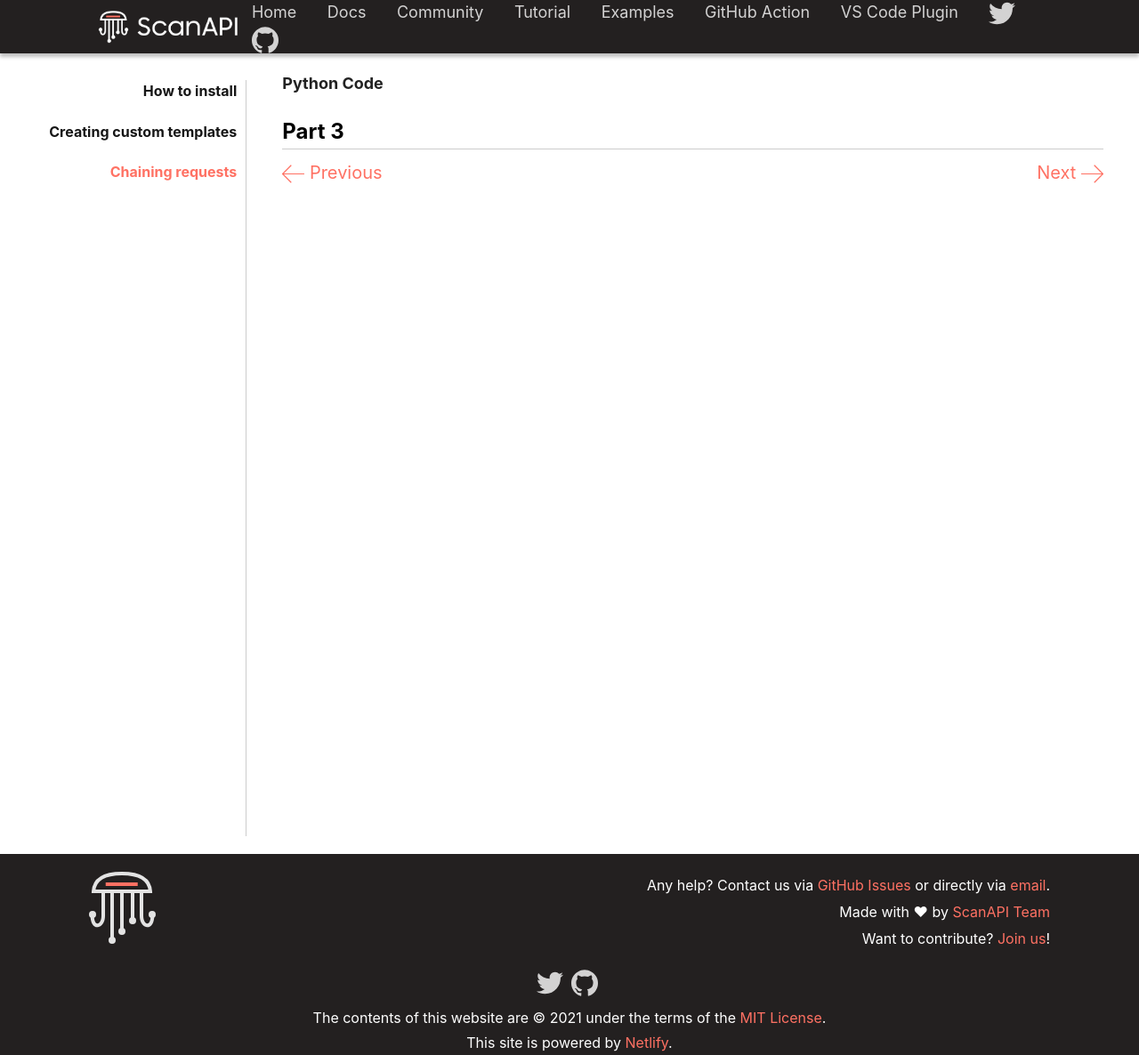
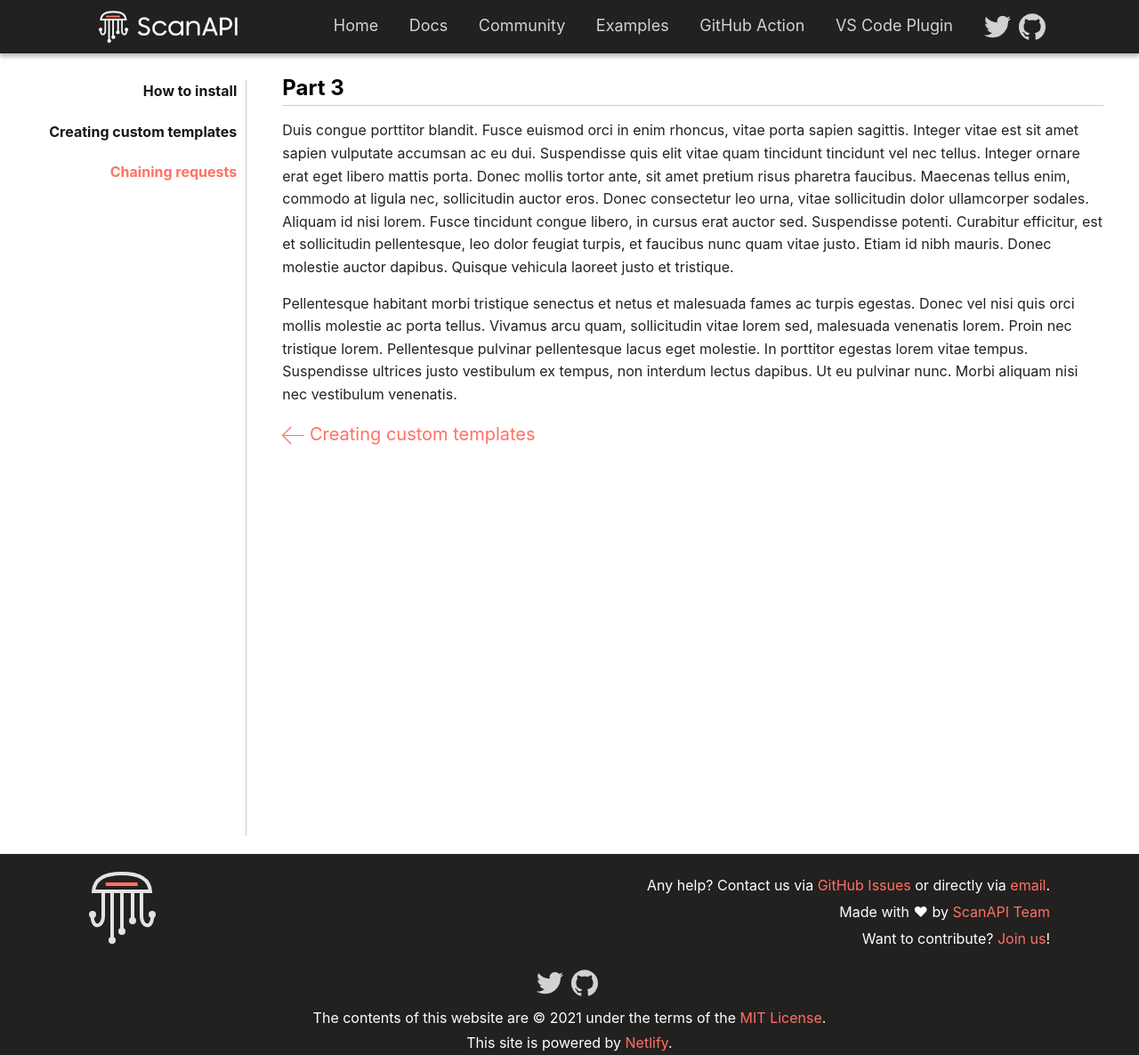
Before and after one commit to scanapi/website, a Jekyll site: the page built from _tutorials/page3.md, in a window 1280 px wide. Shown: the whole page at 89% size. Built offline with Jekyll 4.4.1, drawn with Linux system fonts in a browser that asks for light colours.

Commit message:
Add tutorial pagination next/previous titles

```diff
--- a/_data/navigation.yml
+++ b/_data/navigation.yml
@@ -4,5 +4,5 @@
   link: /docs.html
 - name: Community
   link: /community.html
-- name: Tutorial
-  link: /tutorials/page1.html
+# - name: Tutorial
+#   link: /tutorials/page1.html
--- a/_layouts/tutorial.html
+++ b/_layouts/tutorial.html
@@ -6,15 +6,44 @@ title: Tutorial
 <div class="tutorial">
     <div class="sidenav">
     {% for tutorial_page in site.tutorials %}
-        <a  {% if page.url == tutorial_page.url %} class="current"{% endif %} href="{{ tutorial_page.url | relative_url }}">{{ tutorial_page.name }}</a>
+        <a
+            {% if page.url == tutorial_page.url %}
+                class="current"
+            {% endif %}
+            href="{{ tutorial_page.url | relative_url }}">
+            {{ tutorial_page.name }}
+        </a>
     {% endfor %}
     </div>
     <!-- Page content -->
     <div class="main">
         {{ content }}
         <div class=pagination>
-                <a> <img src="{{"/assets/images/arrow.svg" | relative_url}}"/>  Previous</a>
-                <a>Next <img src="{{"/assets/images/arrow.svg" | relative_url}}"/></a>
+            {% assign page_number = page.path | slice: -4 | to_integer %}
+
+            {% assign previous_page_number = page_number | minus: 1 %}
+            {% assign previous_page_name = 'page' | append: previous_page_number %}
+            {% assign previous_page_full_path = 'tutorials/' | append: previous_page_name | append: '.html' %}
+
+            {% assign next_page_number = page_number | plus: 1 %}
+            {% assign next_page_name = 'page' | append: next_page_number %}
+            {% assign next_page_full_path = 'tutorials/' | append: next_page_name | append: '.html' %}
+
+            {% if page_number > 1 %}
+                <a href={{ previous_page_full_path | relative_url }}>
+                    <img class="previous" src="{{"/assets/images/arrow.svg" | relative_url}}"/>
+                    {{ page.previous_page_title }}
+                </a>
+            {% else %}
+                <a></a>
+            {% endif %}
+
+            {% if page_number < site.tutorials.size %}
+                <a href={{ next_page_full_path | relative_url }}>
+                    {{ page.next_page_title }}
+                    <img class="next" src="{{"/assets/images/arrow.svg" | relative_url}}"/>
+                </a>
+            {% endif %}
         </div>
     </div>
 </div>
--- a/_sass/tutorial.scss
+++ b/_sass/tutorial.scss
@@ -1,5 +1,5 @@
 $darker-color: #161616;
-$primary-color: #FF7163;
+$primary-color: #ff7163;
 .tutorial {
   width: 100%;
   display: flex;
@@ -36,9 +36,7 @@ $primary-color: #FF7163;
         img {
           width: 25px;
         }
-            }
-            a:first-of-type {
-                img {
+        img.previous {
           transform: rotate(180deg);
         }
       }
--- a/_tutorials/page3.md
+++ b/_tutorials/page3.md
@@ -2,9 +2,11 @@
 layout: tutorial
 title: Tutorial
 name: Chaining requests
-active_page: page3
+previous_page_title: Creating custom templates
 ---
 
-### Python Code
+## Part 3
 
-## Part 3
+Duis congue porttitor blandit. Fusce euismod orci in enim rhoncus, vitae porta sapien sagittis. Integer vitae est sit amet sapien vulputate accumsan ac eu dui. Suspendisse quis elit vitae quam tincidunt tincidunt vel nec tellus. Integer ornare erat eget libero mattis porta. Donec mollis tortor ante, sit amet pretium risus pharetra faucibus. Maecenas tellus enim, commodo at ligula nec, sollicitudin auctor eros. Donec consectetur leo urna, vitae sollicitudin dolor ullamcorper sodales. Aliquam id nisi lorem. Fusce tincidunt congue libero, in cursus erat auctor sed. Suspendisse potenti. Curabitur efficitur, est et sollicitudin pellentesque, leo dolor feugiat turpis, et faucibus nunc quam vitae justo. Etiam id nibh mauris. Donec molestie auctor dapibus. Quisque vehicula laoreet justo et tristique.
+
+Pellentesque habitant morbi tristique senectus et netus et malesuada fames ac turpis egestas. Donec vel nisi quis orci mollis molestie ac porta tellus. Vivamus arcu quam, sollicitudin vitae lorem sed, malesuada venenatis lorem. Proin nec tristique lorem. Pellentesque pulvinar pellentesque lacus eget molestie. In porttitor egestas lorem vitae tempus. Suspendisse ultrices justo vestibulum ex tempus, non interdum lectus dapibus. Ut eu pulvinar nunc. Morbi aliquam nisi nec vestibulum venenatis.
```
Also changed, not shown: _tutorials/page1.md (+10 -1 lines), _tutorials/page2.md (+6 -1 lines). Lines whose indentation alone changed are shown as unchanged.
